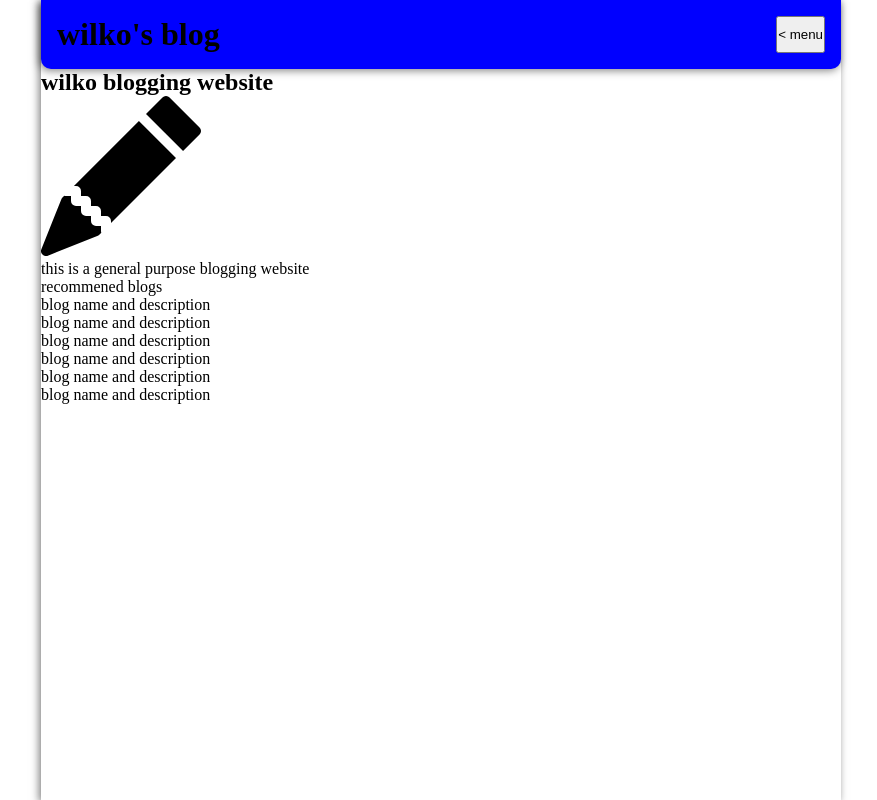
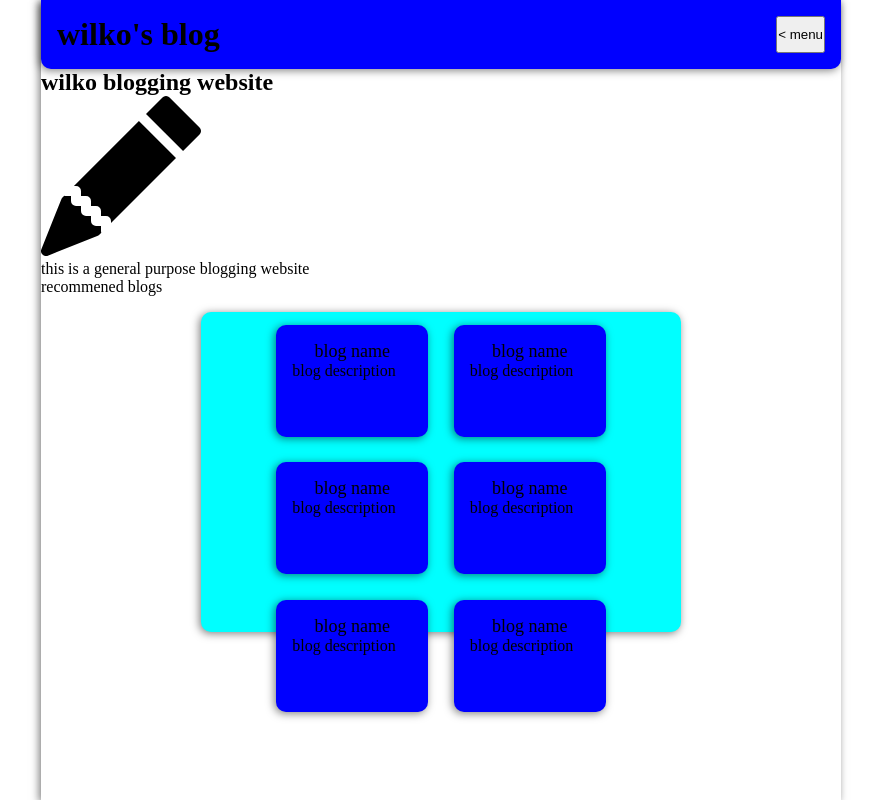
Before and after one commit to wilkodev9/wilko-blog, a Next.js app in the folder portfolio-blog/: page / in a window 1280 px wide. Shown: the top 800 px of the page, without its empty margins (199-1076 px from the left). Built offline with nearby package versions, Linux system fonts and the light colour scheme.

Commit message:
created cards to put the recommend blogs in

```diff
--- /dev/null
+++ b/portfolio-blog/components/blogCards.tsx
@@ -0,0 +1,9 @@
+import styles from "../styles/card.module.css";
+export default function BlogCards() {
+    return (
+        <div className={styles.cardContainer}>
+            <p className={styles.cardName}>blog name</p>
+            <p>blog description</p>
+        </div>
+    )
+}
--- a/portfolio-blog/pages/index.tsx
+++ b/portfolio-blog/pages/index.tsx
@@ -1,6 +1,9 @@
-import Navbar from '@/components/navbar'
-import Head from 'next/head'
-import {BsPencilFill} from "react-icons/bs"
+import BlogCards from '@/components/blogCards';
+import Navbar from '@/components/navbar';
+import Head from 'next/head';
+import {BsPencilFill} from "react-icons/bs";
+import styles from "../styles/home.module.css";
+
 export default function Home() {
 
   return (
@@ -23,25 +26,13 @@ export default function Home() {
         <div>
           <p>recommened blogs</p>
         </div>
-        <div>
-          <div>
-            blog name and description
-          </div>
-          <div>
-            blog name and description
-          </div>
-          <div>
-            blog name and description
-          </div>
-          <div>
-            blog name and description
-          </div>
-          <div>
-            blog name and description
-          </div>
-          <div>
-            blog name and description
-          </div>
+        <div className={styles.cards}>
+          <BlogCards/>
+          <BlogCards/>
+          <BlogCards/>
+          <BlogCards/>
+          <BlogCards/>
+          <BlogCards/>
         </div>
       </main>
     </>
--- /dev/null
+++ b/portfolio-blog/styles/card.module.css
@@ -0,0 +1,16 @@
+.cardContainer {
+    display: flex;
+    flex-direction: column;
+    background-color: blue;
+    height: 5rem;
+    margin: 0.8rem;
+    padding: 1rem;
+    box-shadow: -0.1rem 0.1rem 0.5rem rgba(0, 0, 0, 0.5);
+    border-radius: 10px;
+    flex-basis: 25%;
+}
+
+.cardName {
+    font-size: large;
+    align-self: center;
+}
--- /dev/null
+++ b/portfolio-blog/styles/home.module.css
@@ -0,0 +1,12 @@
+.cards {
+    margin: 1rem 10rem;
+    background-color: aqua;
+    height: 20rem;
+    display: flex;
+    flex-direction: row;
+    flex-wrap: wrap;
+    align-items: center;
+    justify-content: center;
+    box-shadow: -0.1rem 0.1rem 0.5rem rgba(0, 0, 0, 0.5);
+    border-radius: 10px;
+}
```
